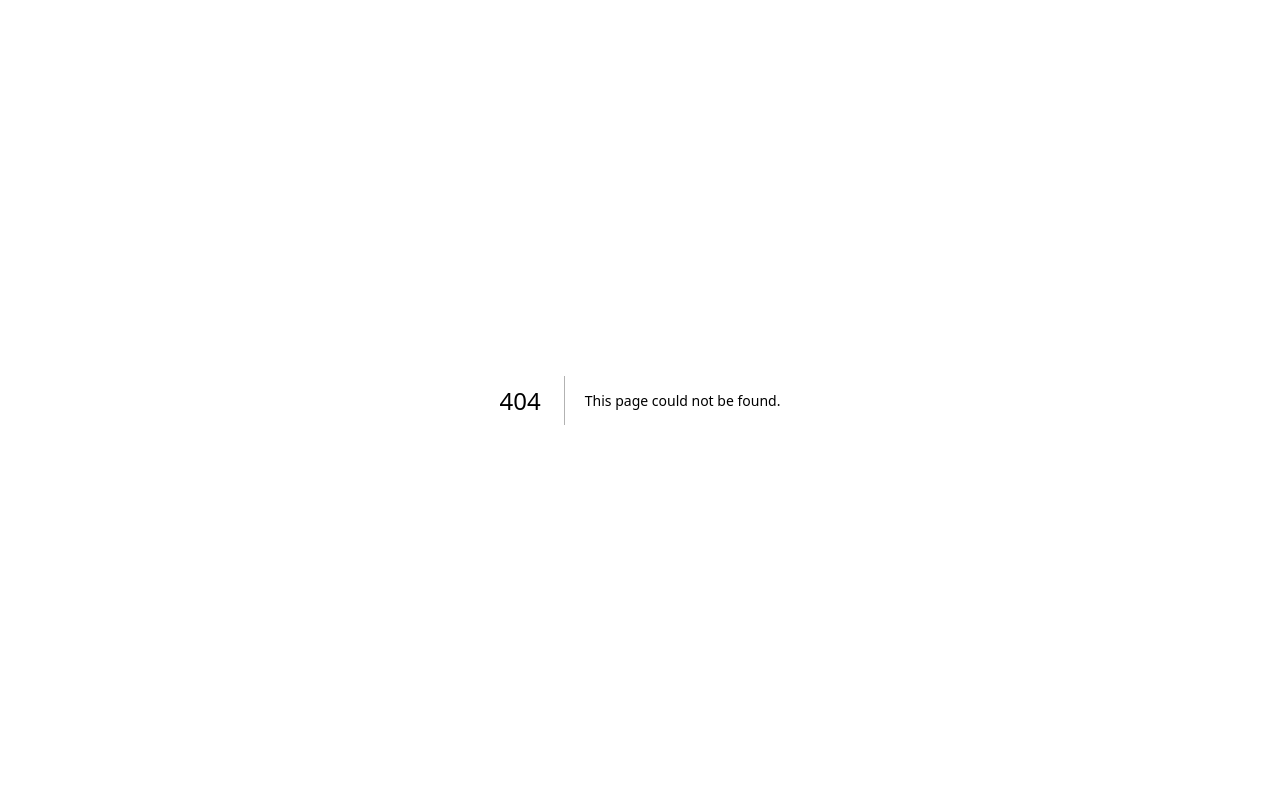
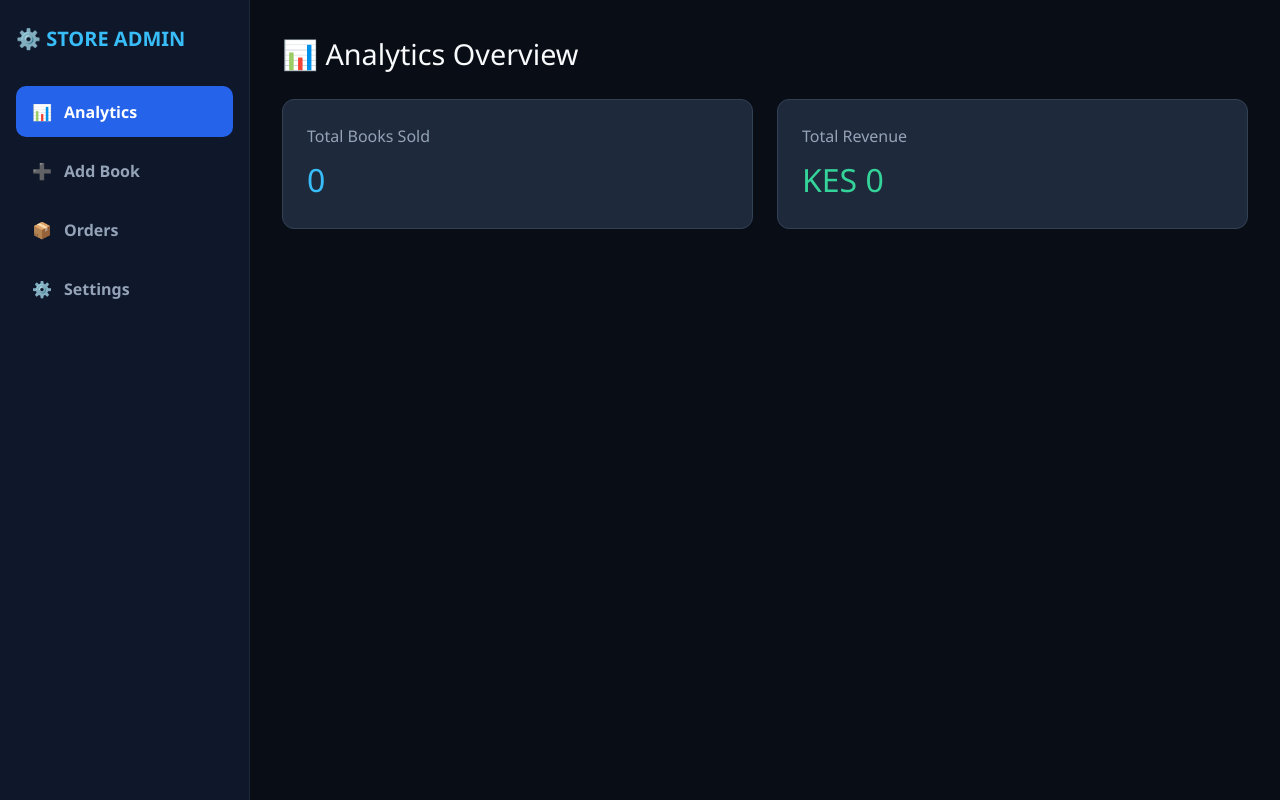
Before and after one commit to mmaxwel1348-coder/luminous-books, a Next.js app: page /admin in a window 1280 px wide. Before the commit this address had no page. Built offline with nearby package versions, Linux system fonts and the light colour scheme.

Commit message:
Create admin.js

```diff
--- /dev/null
+++ b/pages/admin.js
@@ -0,0 +1,129 @@
+import { useState, useEffect } from 'react';
+import Head from 'next/head';
+import { getBooks } from '../lib/firebase';
+import SellerPanel from '../components/SellerPanel';
+
+export default function AdminDashboard() {
+  const [activeTab, setActiveTab] = useState('dashboard');
+  const [salesData, setSalesData] = useState({ totalSold: 0, totalRevenue: 0, salesList: [] });
+  const [tempReceiveNumber, setTempReceiveNumber] = useState('0712345678');
+
+  useEffect(() => {
+    const savedSales = localStorage.getItem('luminiousbooks_sales');
+    if (savedSales) {
+      setSalesData(JSON.parse(savedSales));
+    }
+    const savedPhone = localStorage.getItem('luminiousbooks_mpesa_phone');
+    if (savedPhone) {
+      setTempReceiveNumber(savedPhone);
+    }
+  }, []);
+
+  const handleSaveSettings = (e) => {
+    e.preventDefault();
+    if (!tempReceiveNumber || tempReceiveNumber.length < 9) {
+      alert('Please enter a valid M-Pesa phone number.');
+      return;
+    }
+    localStorage.setItem('luminiousbooks_mpesa_phone', tempReceiveNumber);
+    alert('M-Pesa Send Money phone number updated successfully!');
+  };
+
+  const sidebarItems = [
+    { id: 'dashboard', label: 'Analytics', icon: '📊' },
+    { id: 'add', label: 'Add Book', icon: '➕' },
+    { id: 'orders', label: 'Orders', icon: '📦' },
+    { id: 'settings', label: 'Settings', icon: '⚙️' },
+  ];
+
+  return (
+    <div style={{ display: 'flex', minHeight: '100vh', backgroundColor: '#090d16', color: '#f8fafc', fontFamily: 'Segoe UI, sans-serif' }}>
+      <Head>
+        <title>Admin Dashboard - Luminous Books</title>
+      </Head>
+
+      {/* Admin Sidebar */}
+      <aside style={{ width: '250px', backgroundColor: '#0f172a', borderRight: '1px solid #1e293b', padding: '1.5rem 1rem', display: 'flex', flexDirection: 'column' }}>
+        <h1 style={{ margin: '0 0 2rem 0', fontSize: '1.25rem', fontWeight: 'bold', color: '#38bdf8' }}>
+          ⚙️ STORE ADMIN
+        </h1>
+        <nav style={{ display: 'flex', flexDirection: 'column', gap: '0.5rem' }}>
+          {sidebarItems.map((item) => (
+            <button
+              key={item.id}
+              onClick={() => setActiveTab(item.id)}
+              style={{
+                display: 'flex', alignItems: 'center', gap: '12px', width: '100%', padding: '0.85rem 1rem',
+                border: 'none', borderRadius: '10px', color: activeTab === item.id ? '#fff' : '#94a3b8',
+                backgroundColor: activeTab === item.id ? '#2563eb' : 'transparent', fontWeight: '600', cursor: 'pointer'
+              }}
+            >
+              <span>{item.icon}</span>
+              {item.label}
+            </button>
+          ))}
+        </nav>
+      </aside>
+
+      {/* Main Admin Content */}
+      <main style={{ flex: 1, padding: '2rem' }}>
+        {activeTab === 'dashboard' && (
+          <div>
+            <h2 style={{ fontSize: '1.8rem', marginBottom: '1.5rem' }}>📊 Analytics Overview</h2>
+            <div style={{ display: 'grid', gridTemplateColumns: 'repeat(auto-fit, minmax(200px, 1fr))', gap: '1.5rem', marginBottom: '2rem' }}>
+              <div style={{ backgroundColor: '#1e293b', padding: '1.5rem', borderRadius: '12px', border: '1px solid #334155' }}>
+                <p style={{ color: '#94a3b8', margin: 0 }}>Total Books Sold</p>
+                <h3 style={{ fontSize: '2rem', margin: '0.5rem 0 0 0', color: '#38bdf8' }}>{salesData.totalSold}</h3>
+              </div>
+              <div style={{ backgroundColor: '#1e293b', padding: '1.5rem', borderRadius: '12px', border: '1px solid #334155' }}>
+                <p style={{ color: '#94a3b8', margin: 0 }}>Total Revenue</p>
+                <h3 style={{ fontSize: '2rem', margin: '0.5rem 0 0 0', color: '#34d399' }}>KES {salesData.totalRevenue.toLocaleString()}</h3>
+              </div>
+            </div>
+          </div>
+        )}
+
+        {activeTab === 'add' && <SellerPanel onBookAdded={() => alert('Book added!')} />}
+
+        {activeTab === 'orders' && (
+          <div>
+            <h2 style={{ fontSize: '1.8rem', marginBottom: '1.5rem' }}>📦 Orders Received</h2>
+            <div style={{ backgroundColor: '#1e293b', padding: '1.5rem', borderRadius: '12px', border: '1px solid #334155' }}>
+              {salesData.salesList.length === 0 ? (
+                <p style={{ color: '#94a3b8' }}>No sales logged yet.</p>
+              ) : (
+                salesData.salesList.map((order) => (
+                  <div key={order.id} style={{ padding: '0.75rem 0', borderBottom: '1px solid #334155', display: 'flex', justifyContent: 'space-between' }}>
+                    <div>
+                      <p style={{ margin: 0, fontWeight: 'bold' }}>{order.title}</p>
+                      <p style={{ margin: 0, color: '#94a3b8', fontSize: '0.85rem' }}>Buyer: {order.phone} • {order.date}</p>
+                    </div>
+                    <span style={{ color: '#34d399', fontWeight: 'bold' }}>KES {order.price}</span>
+                  </div>
+                ))
+              )}
+            </div>
+          </div>
+        )}
+
+        {activeTab === 'settings' && (
+          <div>
+            <h2 style={{ fontSize: '1.8rem', marginBottom: '1.5rem' }}>⚙️ M-Pesa Receiving Settings</h2>
+            <form onSubmit={handleSaveSettings} style={{ backgroundColor: '#1e293b', padding: '1.5rem', borderRadius: '12px', maxWidth: '500px' }}>
+              <label style={{ display: 'block', color: '#94a3b8', marginBottom: '0.5rem' }}>M-Pesa Phone Number (Send Money)</label>
+              <input
+                type="tel"
+                value={tempReceiveNumber}
+                onChange={(e) => setTempReceiveNumber(e.target.value)}
+                style={{ width: '100%', padding: '0.75rem', borderRadius: '8px', border: '1px solid #475569', backgroundColor: '#0f172a', color: '#fff', marginBottom: '1rem' }}
+              />
+              <button type="submit" style={{ backgroundColor: '#2563eb', color: '#fff', border: 'none', padding: '0.75rem 1.5rem', borderRadius: '8px', fontWeight: 'bold', cursor: 'pointer' }}>
+                Save Settings
+              </button>
+            </form>
+          </div>
+        )}
+      </main>
+    </div>
+  );
+}
```
